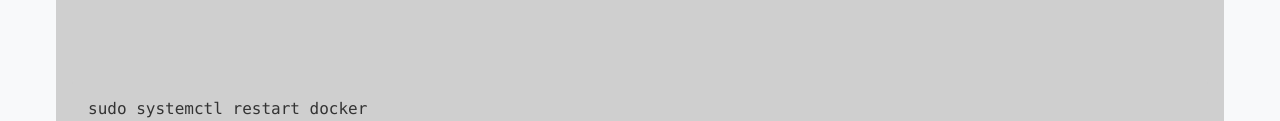
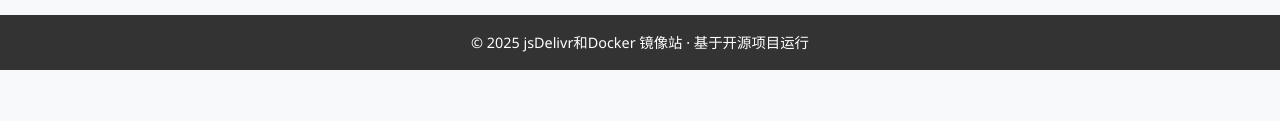
Before and after one commit to shabbyme/vercel-jsdelivr-mirror, a plain HTML site: page index.html in a window 1280 px wide. Shown: the part 2282-2403 px from the top of the page. After the commit the page ends 2352 px from the top, so only its background shows below. Drawn offline with Linux system fonts and the light colour scheme; no server answers.

Commit message:
更新 index.html

```diff
--- a/index.html
+++ b/index.html
@@ -346,7 +346,7 @@
       <p><pre>https://jsd.aoe.me/npm/jquery@4.0.0-beta.2/</pre></p>
       <h1>如何使用Docker镜像服务？</h1>
       <p>原拉取镜像命令</p>
-      <p><pre>docker pull library/alpine:latest</per></p>
+      <p><pre>docker pull library/alpine:latest</pre></p>
       <p>加速拉取镜像命令</p>
       <p><pre>docker pull hub.aoe.me/library/alpine:latest</pre></p>
       <p>修改 /etc/docker/daemon.json 文件</p>
@@ -375,7 +375,7 @@
   </div>
 
   <footer>
-    <p>&copy; 2024 jsDelivr和Docker 镜像站 · 基于开源项目运行</p>
+    <p>&copy; 2025 jsDelivr和Docker 镜像站 · 基于开源项目运行</p>
   </footer>
 
   <script>
```
